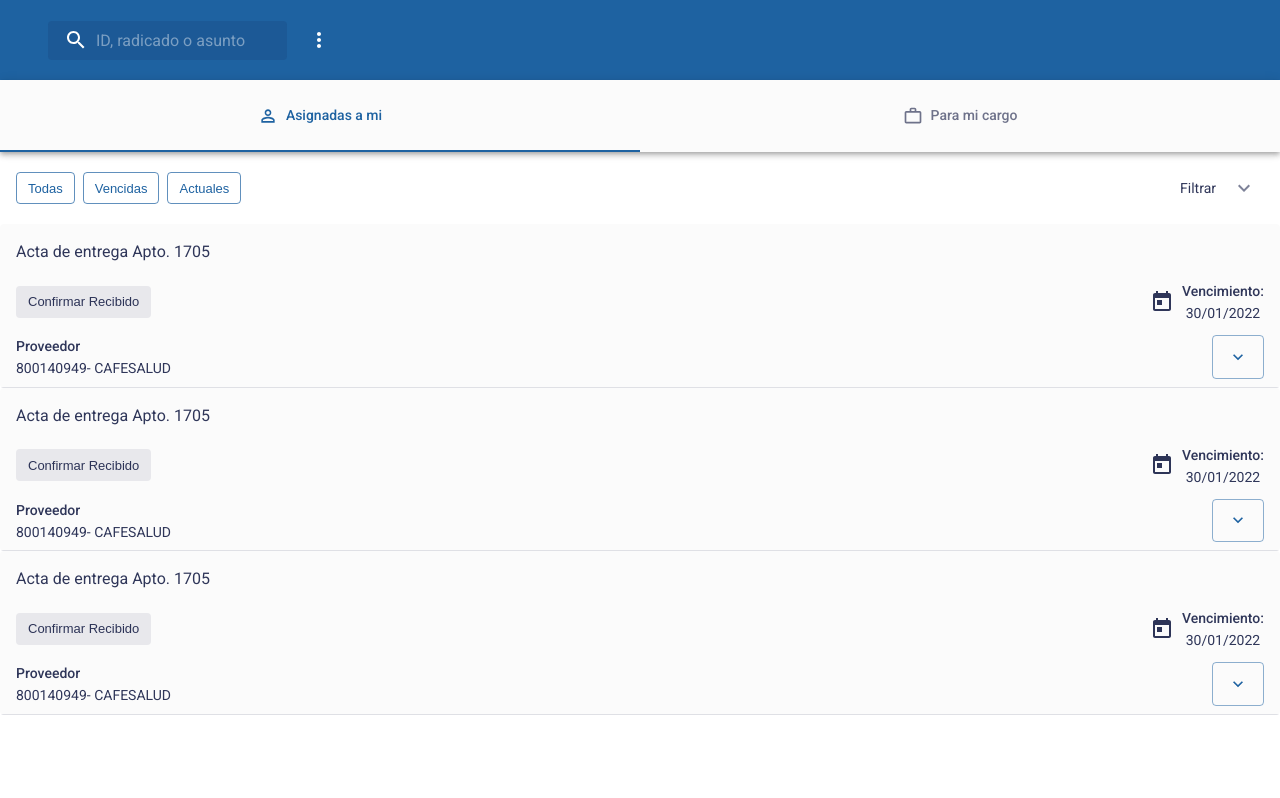
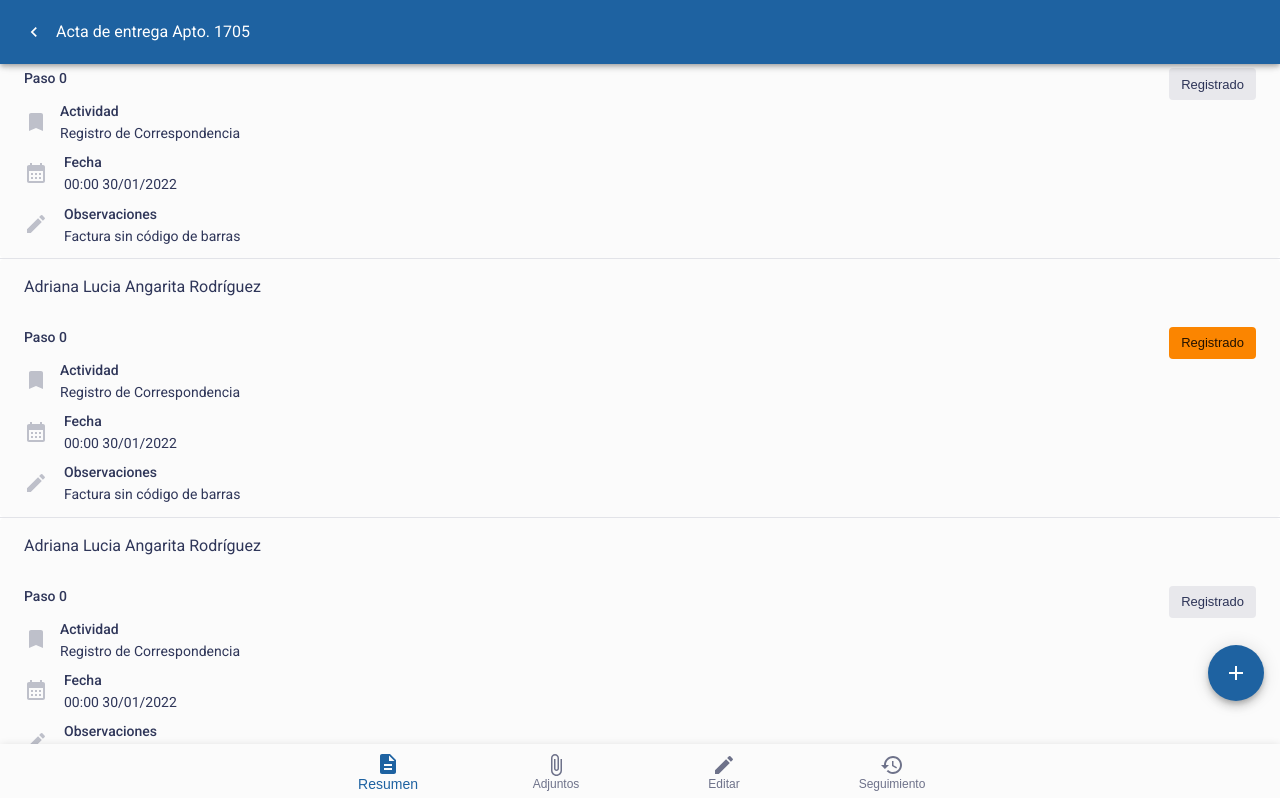
Before and after one commit to SincosoftSAS/hackathon, a React (Vite) app: page / in a window 1280 px wide. Shown: the top 798 px of the page. Built offline with nearby package versions, Linux system fonts and the light colour scheme.

Commit message:
Nueva página de seguimiento

```diff
--- a/src/App.tsx
+++ b/src/App.tsx
@@ -1,10 +1,14 @@
 import PrimarySearchAppBar from "./components/Header";
+import NavegationDescription from "./components/NavegationDescription";
 import { Home } from "./containers/Home";
+import Seguimiento from "./containers/Seguimiento";
+import Detalles from "./containers/Detalles";
 
 function App() {
   return (
     <>
-      <Home />
+      {/*<Home />*/}
+      <Detalles />
     </>
   );
 }
--- /dev/null
+++ b/src/components/AppBarSeguimiento.tsx
@@ -0,0 +1,32 @@
+
+
+import AppBar from '@mui/material/AppBar';
+
+import Toolbar from '@mui/material/Toolbar';
+import Typography from '@mui/material/Typography';
+import IconButton from '@mui/material/IconButton';
+import Box from '@mui/material/Box';
+import ChevronLeftIcon from '@mui/icons-material/ChevronLeft';
+
+export default function AppBarSeguimiento() {
+  return (
+    <Box >
+      <AppBar position="fixed" >
+        <Toolbar >
+          <IconButton
+            size="large"
+            edge="start"
+            color="inherit"
+            aria-label="menu"
+
+          >
+            <ChevronLeftIcon fontSize="small"/>
+          </IconButton>
+          <Typography variant="subtitle1" component="div">
+          Acta de entrega Apto. 1705
+          </Typography>
+        </Toolbar>
+      </AppBar>
+    </Box>
+  );
+}
--- a/src/components/CardActaEntrega.tsx
+++ b/src/components/CardActaEntrega.tsx
@@ -8,7 +8,6 @@ import {
   Stack,
   Chip,
   Button,
-  Icon,
 } from "@mui/material";
 
 import TodayIcon from "@mui/icons-material/Today";
@@ -67,5 +66,3 @@ const CardActaEntrega = () => {
 };
 
 export default CardActaEntrega;
-
-// <Card sx={{ maxWidth: 345 }}>
--- /dev/null
+++ b/src/components/EnviarSpeedDial.tsx
@@ -0,0 +1,46 @@
+import React from 'react'
+import { Backdrop, Box, SpeedDial, SpeedDialAction, SpeedDialIcon } from '@mui/material';
+import CloseIcon from '@mui/icons-material/Close';
+import NotInterestedIcon from '@mui/icons-material/NotInterested';
+import RepeatIcon from '@mui/icons-material/Repeat';
+import CheckIcon from '@mui/icons-material/Check';
+
+const actions = [
+    { icon: <CloseIcon />, name: 'Rechazar' },
+    { icon: <NotInterestedIcon />, name: 'Cancelar' },
+    { icon: <RepeatIcon />, name: 'Reasignar' },
+    { icon: <CheckIcon />, name: 'Completar' },
+  ];
+const EnviarSpeedDial = () => {
+    const [open, setOpen] = React.useState(false);
+    const handleOpen = () => setOpen(true);
+    const handleClose = () => setOpen(false);
+
+    return (
+    //   <Box sx={{ height: 330, transform: 'translateZ(0px)', flexGrow: 1, position: 'fixed' }}>
+    <>
+        <Backdrop open={open} />
+        <SpeedDial
+          ariaLabel="SpeedDial tooltip example"
+          sx={{ position: 'fixed', bottom: 99, right: 16 }}
+          icon={<SpeedDialIcon />}
+          onClose={handleClose}
+          onOpen={handleOpen}
+          open={open}
+        >
+          {actions.map((action) => (
+            <SpeedDialAction
+              key={action.name}
+              icon={action.icon}
+              tooltipTitle={action.name}
+              tooltipOpen
+              onClick={handleClose}
+            />
+          ))}
+        </SpeedDial>
+        </>
+    //   </Box>
+    );
+}
+
+export default EnviarSpeedDial
--- /dev/null
+++ b/src/components/NavegationDescription.tsx
@@ -0,0 +1,47 @@
+import React from 'react'
+import {BottomNavigation, BottomNavigationAction, Paper} from '@mui/material';
+import FolderIcon from '@mui/icons-material/Folder';
+import DescriptionIcon from '@mui/icons-material/Description';
+import AttachFileIcon from '@mui/icons-material/AttachFile';
+import CreateIcon from '@mui/icons-material/Create';
+import HistoryIcon from '@mui/icons-material/History';
+
+
+const NavegationDescription = () => {
+    const [value, setValue] = React.useState('Resumen');
+
+    const handleChange = (event: React.SyntheticEvent, newValue: string) => {
+      setValue(newValue);
+    };
+
+    return (
+        <Paper sx={{ position: 'fixed', bottom: 0, left: 0, right: 0 }} elevation={3}>
+<BottomNavigation showLabels value={value} onChange={handleChange}>
+
+        <BottomNavigationAction
+          label="Resumen"
+          value="Resumen"
+          icon={<DescriptionIcon />}
+        />
+        <BottomNavigationAction
+          label="Adjuntos"
+          value="Adjuntos"
+          icon={<AttachFileIcon />}
+        />
+        <BottomNavigationAction
+          label="Editar"
+          value="Editar"
+          icon={<CreateIcon />}
+        />
+        <BottomNavigationAction
+          label="Seguimiento"
+          value="Seguimiento"
+          icon={<HistoryIcon />}
+        />
+      </BottomNavigation>
+        </Paper>
+
+    );
+}
+
+export default NavegationDescription
--- /dev/null
+++ b/src/containers/Detalles.tsx
@@ -0,0 +1,21 @@
+import React from "react";
+import AppBarSeguimiento from "../components/AppBarSeguimiento";
+import EnviarSpeedDial from "../components/EnviarSpeedDial";
+import NavegationDescription from "../components/NavegationDescription";
+import Seguimiento from "./Seguimiento";
+
+const Detalles = () => {
+  return (
+    <>
+      <AppBarSeguimiento/>
+      <Seguimiento />
+      <Seguimiento />
+      <Seguimiento />
+      <Seguimiento />
+      <EnviarSpeedDial />
+      <NavegationDescription />
+    </>
+  );
+};
+
+export default Detalles;
--- a/src/containers/Home.tsx
+++ b/src/containers/Home.tsx
@@ -4,6 +4,7 @@ import { useState } from "react";
 import CardActaEntrega from "../components/CardActaEntrega";
 import PrimarySearchAppBar from "../components/Header";
 import { Actividades } from "./Actividades";
+import NavegationDescription from '../components/NavegationDescription';
 
 export const Home = () => {
   const [tab, setTab] = useState(0);
--- /dev/null
+++ b/src/containers/Seguimiento.tsx
@@ -0,0 +1,83 @@
+import React from 'react'
+import {Card, CardHeader, Typography, Stack, Chip, Divider} from '@mui/material';
+import TurnedInIcon from '@mui/icons-material/TurnedIn';
+import CalendarMonthIcon from '@mui/icons-material/CalendarMonth';
+import EditIcon from '@mui/icons-material/Edit';
+
+const Seguimiento = () => {
+  return (
+    <>
+    <Card elevation={0}>
+        <CardHeader title="Adriana Lucia Angarita Rodríguez" titleTypographyProps={{variant:"body1", px: 1}} />
+        <Stack px={3} py={1.5}>
+            <Stack direction="row" justifyContent="space-between">
+                <Typography variant="subtitle2">Paso 0</Typography>
+                <Chip variant="filled" label="Registrado"   />
+            </Stack>
+            <Stack direction="column" spacing={1}>
+
+                <Stack direction="row" gap={1.5} justifyContent="flex-start" alignItems="center">
+                    <TurnedInIcon color="disabled"/>
+                    <Stack direction="column" >
+                        <Typography variant="caption">Actividad</Typography>
+                        <Typography  variant="body2">Registro de Correspondencia</Typography>
+                    </Stack>
+                </Stack>
+                <Stack direction="row" justifyContent="flex-start" alignItems="center">
+                    <CalendarMonthIcon sx={{mr:2}} color="disabled"/>
+                    <Stack direction="column" >
+                        <Typography variant="caption">Fecha</Typography>
+                        <Typography  variant="body2">00:00 30/01/2022</Typography>
+                    </Stack>
+                </Stack>
+                <Stack direction="row" justifyContent="flex-start" alignItems="center">
+                    <EditIcon sx={{mr:2}} color="disabled"/>
+                    <Stack direction="column" >
+                        <Typography variant="caption">Observaciones</Typography>
+                        <Typography   variant="body2">Factura sin código de barras</Typography>
+                    </Stack>
+                </Stack>
+            </Stack>
+        </Stack>
+    </Card>
+    <Divider/>
+    {/* card 2 */}
+    <Card elevation={0}>
+        <CardHeader title="Adriana Lucia Angarita Rodríguez" titleTypographyProps={{variant:"body1", px: 1}} />
+        <Stack px={3} py={1.5}>
+            <Stack direction="row" justifyContent="space-between">
+                <Typography variant="subtitle2">Paso 0</Typography>
+                <Chip label="Registrado" color="warning"  />
+            </Stack>
+            <Stack direction="column" spacing={1}>
+
+                <Stack direction="row" gap={1.5} justifyContent="flex-start" alignItems="center">
+                    <TurnedInIcon color="disabled"/>
+                    <Stack direction="column" >
+                        <Typography variant="caption">Actividad</Typography>
+                        <Typography  variant="body2">Registro de Correspondencia</Typography>
+                    </Stack>
+                </Stack>
+                <Stack direction="row" justifyContent="flex-start" alignItems="center">
+                    <CalendarMonthIcon sx={{mr:2}} color="disabled"/>
+                    <Stack direction="column" >
+                        <Typography variant="caption">Fecha</Typography>
+                        <Typography  variant="body2">00:00 30/01/2022</Typography>
+                    </Stack>
+                </Stack>
+                <Stack direction="row" justifyContent="flex-start" alignItems="center">
+                    <EditIcon sx={{mr:2}} color="disabled"/>
+                    <Stack direction="column" >
+                        <Typography variant="caption">Observaciones</Typography>
+                        <Typography   variant="body2">Factura sin código de barras</Typography>
+                    </Stack>
+                </Stack>
+            </Stack>
+        </Stack>
+    </Card>
+    <Divider/>
+    </>
+  )
+}
+
+export default Seguimiento
```
Also changed, not shown: src/theme/variables.ts (line endings or trailing spaces).
